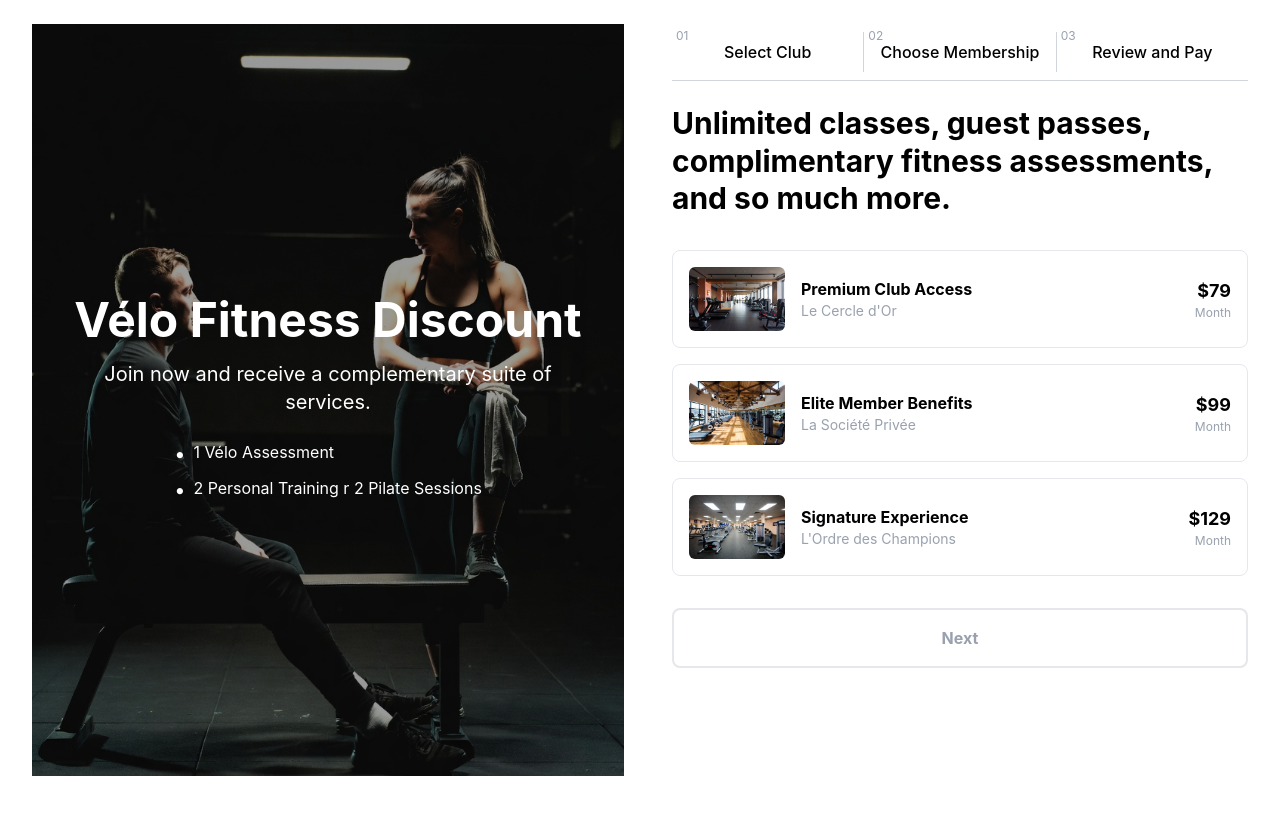
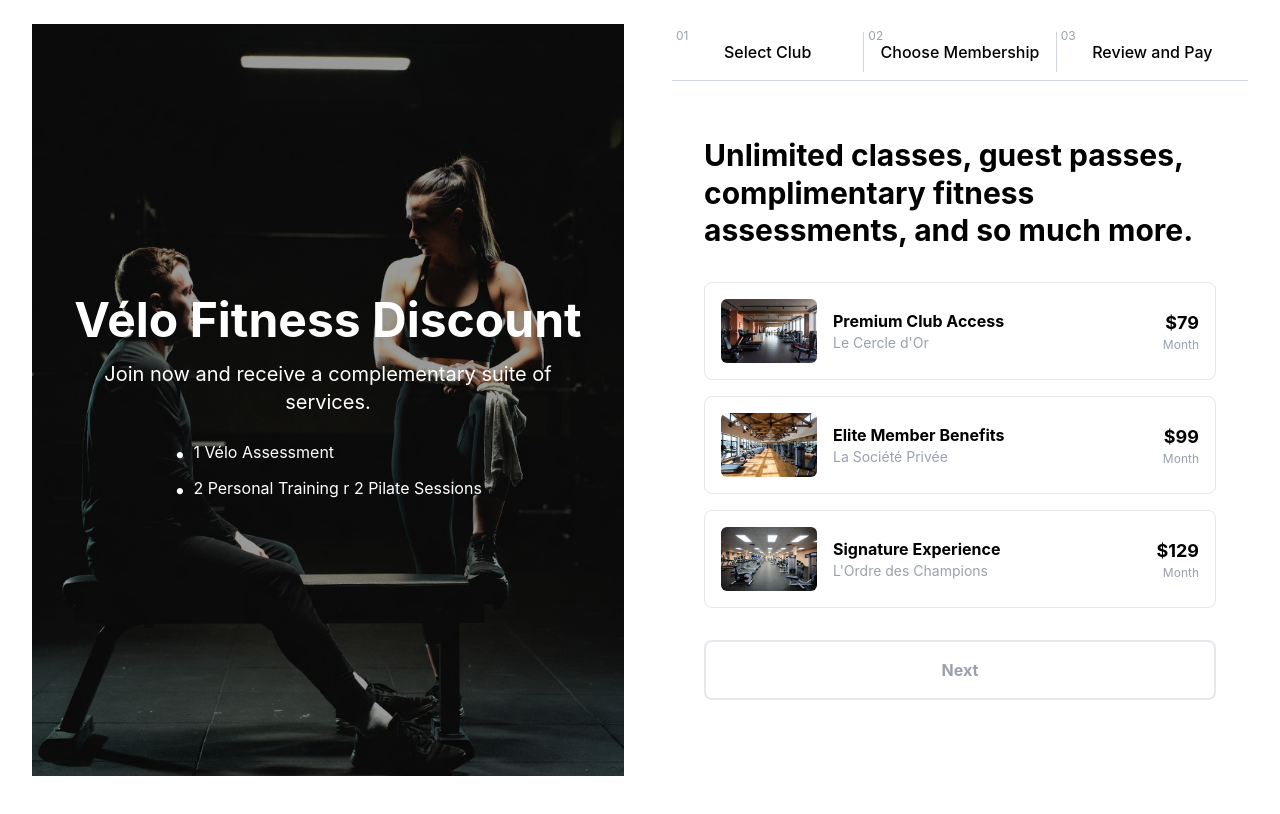
Before and after one commit to Nhlalo/VeloFitness, a React (Vite) app: page /jointoday in a window 1280 px wide. Shown: the top 814 px of the page. Built offline with nearby package versions, Linux system fonts and the light colour scheme.

Commit message:
style: visibility of membership component is button on context api value

```diff
--- a/src/pages/jointoday/Membership.tsx
+++ b/src/pages/jointoday/Membership.tsx
@@ -1,9 +1,17 @@
+import { useContext } from "react";
+import { VisibilityContext } from "./JoinToday";
 import { membershipData } from "../../data/constants/membershipfee";
 
 export default function ChooseMembership() {
+  const { isVisible } = useContext(VisibilityContext);
+
   return (
-    <div className="space-y-6 sm:space-y-8">
-      <div>
+    <div
+      className={`no-scrollbar h-full w-full transform overflow-y-auto bg-white transition-transform duration-300 ease-out ${
+        isVisible.membership ? "block translate-x-0" : "hidden translate-x-full"
+      }`}
+    >
+      <div className="p-6 sm:p-8">
         <div>
           <h2 className="mb-6 text-lg leading-tight font-bold sm:mb-8 sm:text-xl md:text-2xl lg:text-3xl">
             Unlimited classes, guest passes, complimentary fitness assessments,
```
